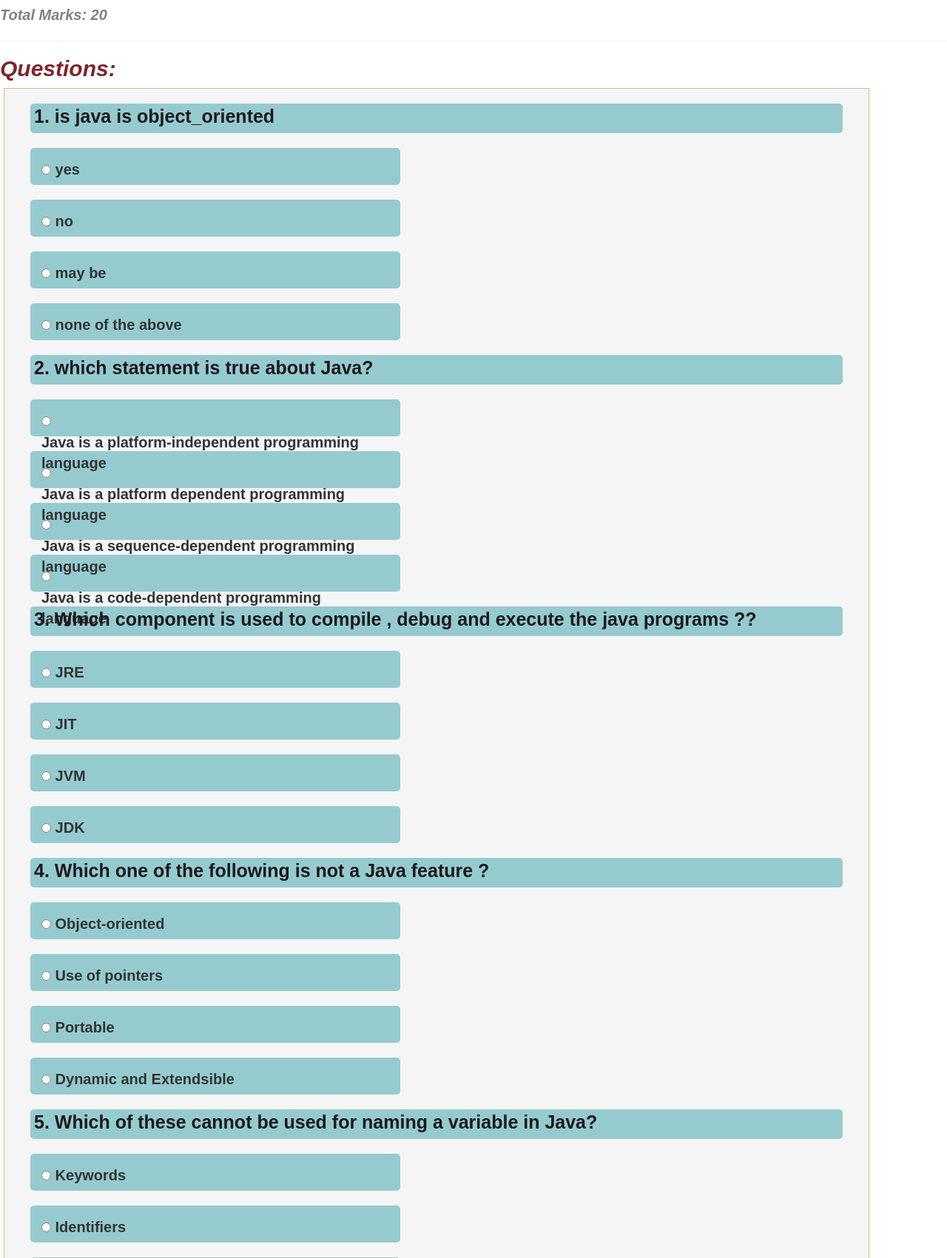
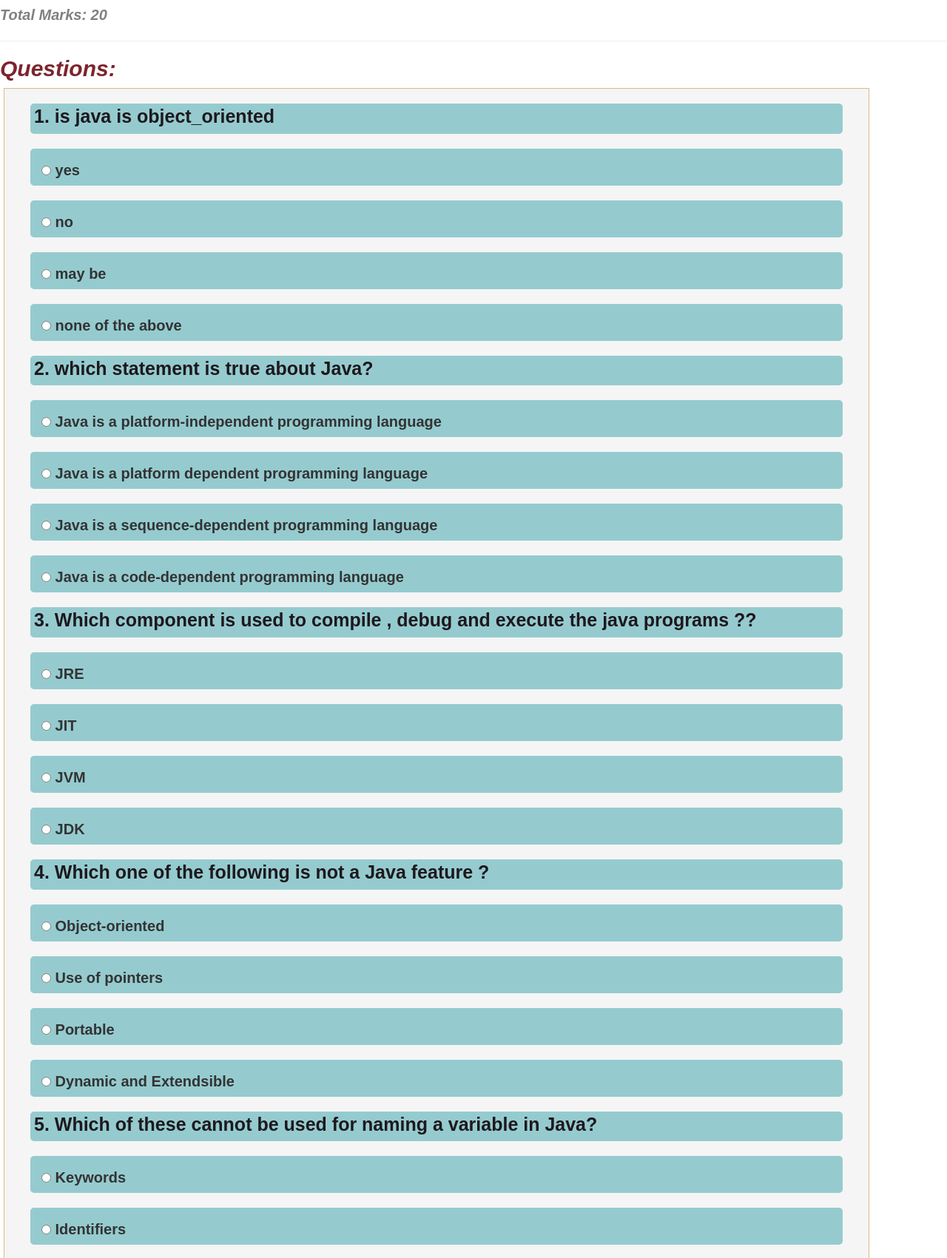
Before and after one commit to vasundharaydk/djangosessions, a Django app: page /online/details/1/ in a window 1280 px wide. Shown: the part 211-1912 px from the top of the page at 74% size. Run offline with Django 4.2, Linux system fonts and the light colour scheme; a user stored in the database is signed in; data comes from the database, SQL or seed files in the repository; both versions use the stored data as it was after the commit; some libraries are stand-ins or nearby versions.

Commit message:
questions data and css added

```diff
--- a/final/online_quizz/templates/online_quizz/course_detail.html
+++ b/final/online_quizz/templates/online_quizz/course_detail.html
@@ -41,7 +41,7 @@
 	}
 
 	.form-group {
-		height: 40px;
+		height: auto;
 		width: auto;
 		background-color: rgb(149, 203, 207);
 		font-weight:bold;
@@ -63,6 +63,7 @@
 		font-size:20px;
 		border-radius:05px;
 		padding:15px;
+		width: auto;
 	}
 	.form-check:hover{
 		background-color:lightcoral;
```
Also changed, not shown: final/db.sqlite3.
